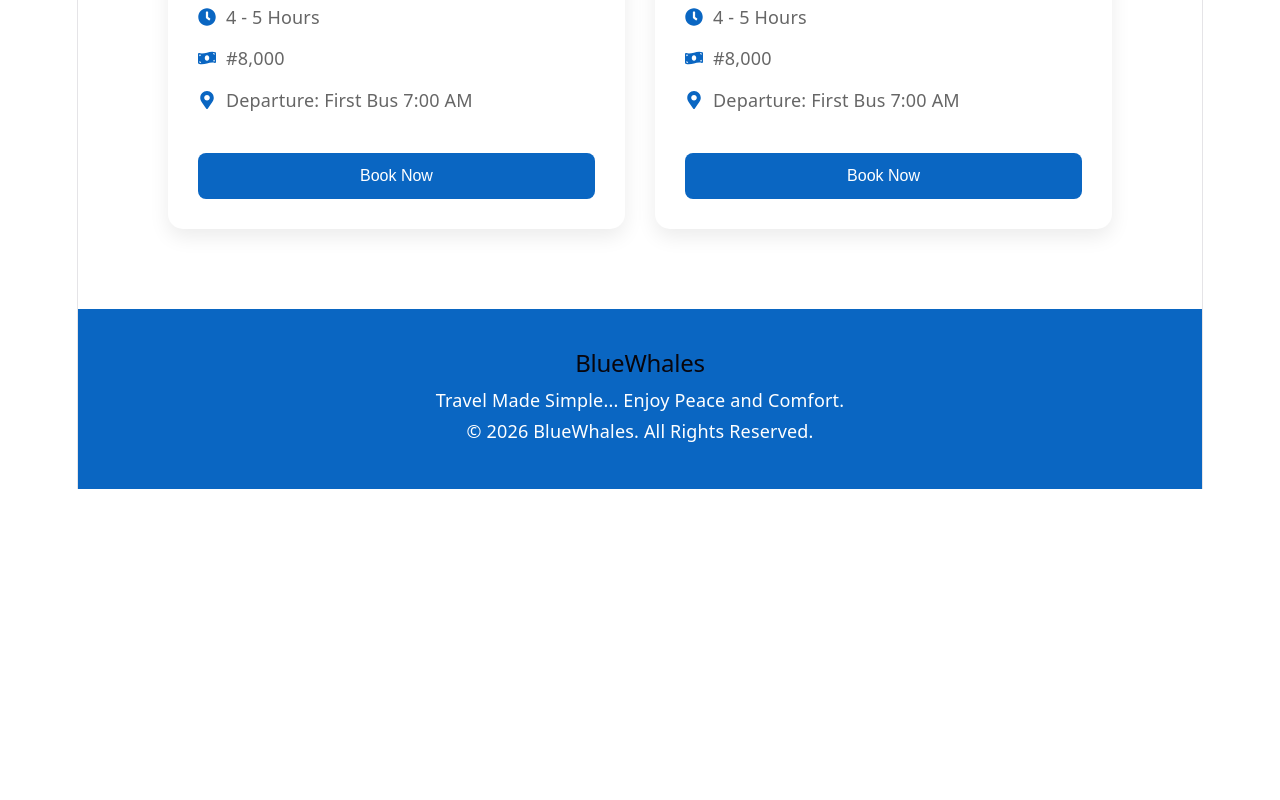
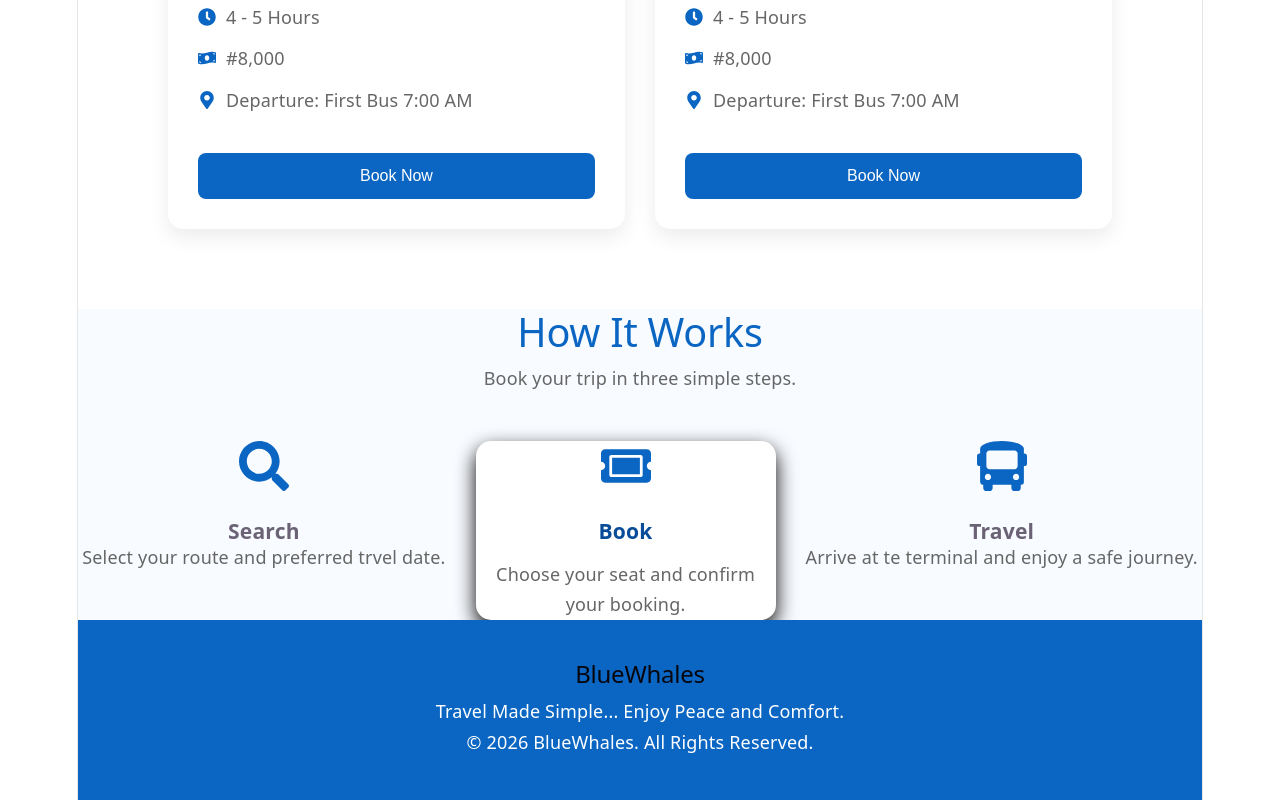
Before and after one commit to imanasseh03-ui/transport-booking, a React (Vite) app in the folder transport-booking-system/client/: page / in a window 1280 px wide. Shown: the part 2126-2926 px from the top of the page. Before the commit the page ends 2615 px from the top, so only its background shows below. Built offline with nearby package versions, Linux system fonts and the light colour scheme.

Commit message:
added how it works, and created the fleet files, updated the how it works in the home page

```diff
--- /dev/null
+++ b/transport-booking-system/client/src/components/HowItWorks/HowItWorks.css
@@ -0,0 +1,51 @@
+.how-it-works{
+    padding: 90px, 8%;
+    text-align: center;
+    background: #f8fbff;
+}
+
+.how-it-works h2{
+    color: #0A66C2;
+    font-size: 2.2rem;
+    margin-bottom: 10px;
+}
+
+.how-it-works p{
+    color: #666;
+}
+
+.steps{
+    margin-top: 50px;
+    display: flex;
+    gap: 30px;
+    flex-wrap: wrap;
+    justify-content: center;
+}
+
+.step-card{
+    width: 300px;
+    background: white;
+    padding: 35px, 25px;
+    border-radius: 15px;
+    box-shadow: 0 8px 20px rgba(0, 0, .08);
+    transition: 0.3s;
+}
+
+.step-card:hover{
+    transform: translateY(-8px);
+}
+
+.step-icon{
+    font-size: 50px;
+    color: #0A66C2;
+    margin-bottom: 20px;
+}
+
+.step-card h3{
+    margin-bottom: 15px;
+    color: #084C99;
+}
+
+.step-card p{
+    line-height: 1.7;
+}
--- /dev/null
+++ b/transport-booking-system/client/src/components/HowItWorks/HowItWorks.jsx
@@ -0,0 +1,38 @@
+import "./HowItWorks.css";
+import {
+  FaSearch,
+  FaTicketAlt,
+  FaBus,
+} from "react-icons/fa";
+
+function HowItWorks() {
+    return (
+        <section className="how-it-works">
+            <h2>How It Works</h2>
+            <p>Book your trip in three simple steps.</p>
+
+            <div className="steps">
+
+                <div className="step-csrd">
+                    <FaSearch className="step-icon" />
+                    <h3>Search</h3>
+                    <p>Select your route and preferred trvel date.</p>
+                </div>
+
+                <div className="step-card">
+                    <FaTicketAlt className="step-icon" />
+                    <h3>Book</h3>
+                    <p>Choose your seat and confirm your booking.</p>
+                </div>
+
+                <div className="srep-card">
+                    <FaBus className="step-icon" />
+                    <h3>Travel</h3>
+                    <p>Arrive at te terminal and enjoy a safe journey.</p>
+                </div>
+            </div>
+        </section>
+    );
+}
+
+export default HowItWorks;
--- a/transport-booking-system/client/src/pages/Home.jsx
+++ b/transport-booking-system/client/src/pages/Home.jsx
@@ -4,6 +4,7 @@
 import Features from "../components/Features/Features";
 import Footer from "../components/Footer/Footer";
 import PopularRoutes from "../components/PopularRoutes/PopularRoutes";
+import HowItWorks from "../components/HowItWorks/HowItWorks";
 
 function Home() {
     return (
@@ -13,6 +14,7 @@
         <SearchTrip />
         <Features />
         <PopularRoutes />
+        <HowItWorks />
         <Footer />
         </>
     );
```
Also changed, not shown: transport-booking-system/client/src/components/Fleet/Fleet.jsx (added, +11 -0 lines), transport-booking-system/client/src/components/Fleet/Fleet.css (added).
